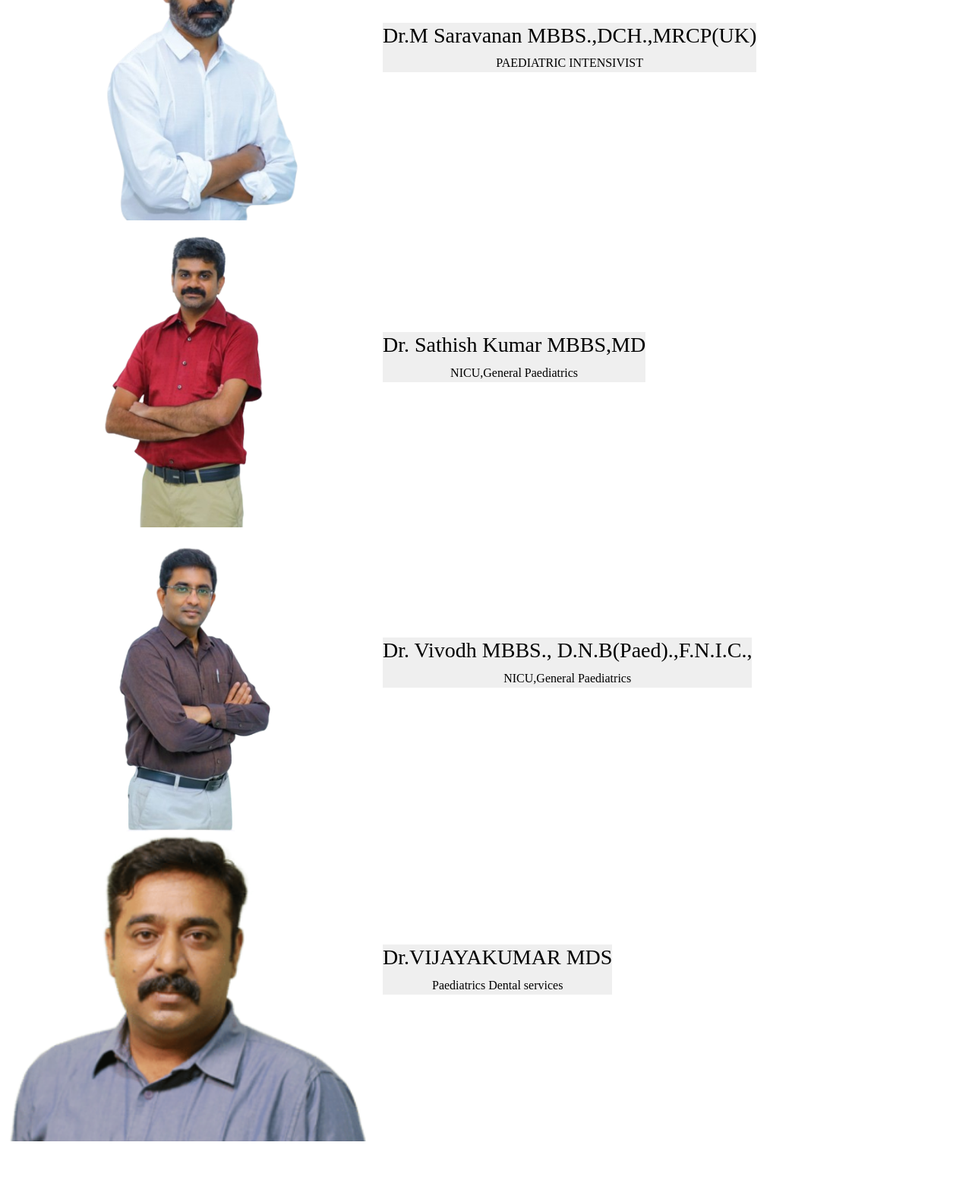
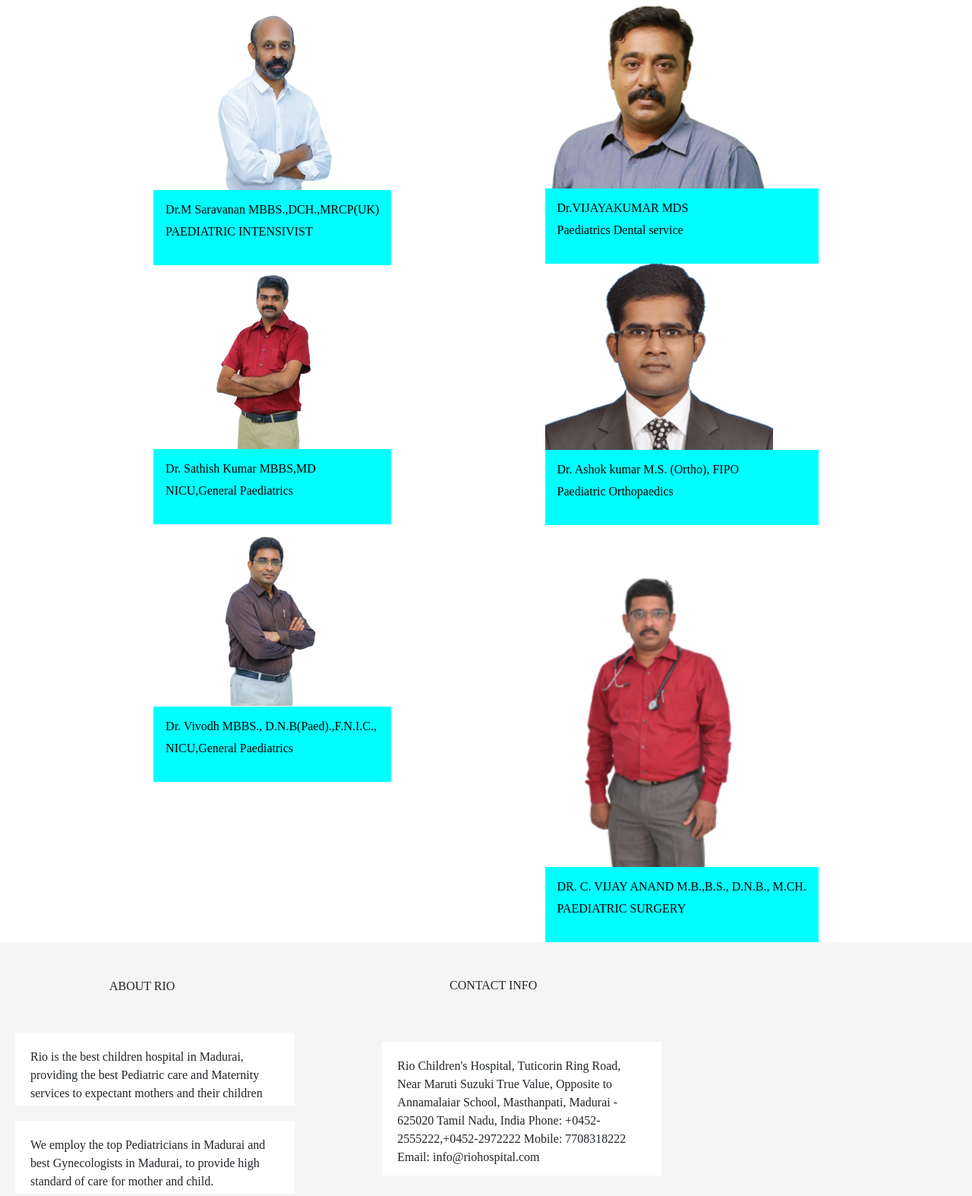
Before and after one commit to saravanan0030/hospital-project, a plain HTML site: page pages/doctors/doctors.html in a window 1280 px wide. Shown: the part 581-2155 px from the top of the page at 76% size. Drawn offline with nearby package versions, Linux system fonts and the light colour scheme; grey boxes are pictures that could not be loaded.

Commit message:
finish project

```diff
--- a/pages/doctors/doctors.css
+++ b/pages/doctors/doctors.css
@@ -95,44 +95,32 @@ a:hover:after{
   }
 
   .sir1{
-    width: 500px;
+    width: 300px;
     height: auto
   }
+.doc{
+  display: flex;
+  justify-content:  space-evenly;
+  flex-direction: row;
+   row-gap: 10rem;
 
-  .sir2{
-    width: 500px;
-    height: auto;
-    position:relative;
-  }
 
-  .sir3{
-    width: 500px;
-    height: auto;
-    position:relative;
-  }
+}
+.title h3{
+  font-size: 16px;
 
-  .sir4{
-    width: 500px;
-    height: auto;
-    position:relative;
-  }
 
-  .sir5{
-    width: 500px;
-    height: auto;
-    position:relative;
-  }
+}
+.title  {
+  gap: 30rem;
+  padding: 1rem;
+  background-color: aqua;
+  color: black;
+  width: auto;
+  max-height: auto;
+}
 
-.sir6{
-    width: 500px;
-    height: auto;
-    position:relative;
-  }
-  .doc-button{
-    width: 500px;
-    color:aliceblue;
 
-  }
 
 
   .finnal-background{
@@ -141,6 +129,8 @@ a:hover:after{
     width: 100%;
     height: 25rem;
     overflow: hidden;
+
+
 
 
   }
@@ -198,10 +188,16 @@ a:hover:after{
   iframe{
     position: absolute;
     left: 60rem;
-    top: 70rem;
+    top: 118rem;
   }
+  .meet{
+    margin: 20px;
+  }
+  .rio h4{
+     padding: 30px 30px ;
+     margin: 30px;
+  }
+  .doc{
+    display: flex;
 
-  .youtube{
-    position: relative;
-    top: 1rem;
   }
--- a/pages/doctors/doctors.html
+++ b/pages/doctors/doctors.html
@@ -43,14 +43,14 @@
         <a href="../../index.html" >Home</a>
        <a href="../../pages/about/about.html">About</a>
         <a href="#"class="active">Doctor</a>
-        <a href="../../pages/ourspecialities/ourspecialities.html">Our Specialities</a>
-        <a href="pages/our facilities/Our Facilities.html"> Our Facilities</a>
-        <a href="# Rio Genetic Clinic"> Rio Genetic Clinic</a>
-        <a href="#Blog">Blog</a>
-        <a href="#Vaccine Chart"> Vaccine Chart</a>
-        <a href="#Gallery">Gallery</a>
-        <a href="#Careers">Careers</a>
-        <a href="# Contact Us"> Contact Us</a>
+        <a href="../our specialites/our specialites.html">Our Specialities</a>
+        <a href="/pages/our facilities/Our Facilities.html"> Our Facilities</a>
+        <a href="../../pages/riogeneticclinic/riogeneticclinic.html"> Rio Genetic Clinic</a>
+        <a href="../../pages/blog/blog.html">Blog</a>
+        <a href="../../pages/vaccine chart/vaccine chart.html"> Vaccine Chart</a>
+        <a href="../../pages/gallary/gallery.html">Gallery</a>
+        <a href="../../pages/Careers/Careers.html">Careers</a>
+        <a href="../../pages/Contact Us/Contact Us.html"> Contact Us</a>
     </nav>
 
 </div>
@@ -67,37 +67,45 @@
 </div>
 
 <div class="doc">
+  <div class="doctor-1">
   <img src="../../images/sirpic1.png" id="photo" class="sir1">
-  <button>
+  <div class="title">
     <h3>Dr.M Saravanan MBBS.,DCH.,MRCP(UK)</h3>
-    PAEDIATRIC INTENSIVIST
-  </button>
-  <img src="../../images/sirpic3.png" id="photo" class="sir2">
-  <button>
+    <p>PAEDIATRIC INTENSIVIST</p>
+  </div>
+  <img src="../../images/sirpic3.png" id="photo" class="sir1">
+  <div class="title">
     <h3>Dr. Sathish Kumar MBBS,MD</h3>
-    NICU,General Paediatrics
-  </button>
-  <img src="../../images/sirpic2.png" id="photo" class="sir3">
-  <button>
+    <p> NICU,General Paediatrics</p>
+  </div>
+  <img src="../../images/sirpic2.png" id="photo" class="sir1">
+  <div class="title">
     <h3>Dr. Vivodh MBBS., D.N.B(Paed).,F.N.I.C.,</h3>
-    NICU,General Paediatrics
-  </button>
-  <img src="../../images/sirpic4.webp" id="photo" class="sir4">
-  <button>
+    <p> NICU,General Paediatrics</p>
+  </div>
+</div>
+<div class="doctor2">
+  <img src="../../images/sirpic4.webp" id="photo" class="sir1">
+  <div class="title">
     <h3>Dr.VIJAYAKUMAR MDS</h3>
-    Paediatrics Dental services
-  </button>
-  <img src="../../images/sirpic5.webp" id="photo" class="sir5">
-  <button>
-    <h3>DR. C. VIJAY ANAND M.B.,B.S., D.N.B., M.CH.</h3>
-    PAEDIATRIC SURGERY
-  </button>
-  <img src="../../images/sirpic6.webp" id="photo" class="sir6">
-  <button>
+    <p>Paediatrics Dental service</p>
+  </div>
+  <img src=" ../../images/sirpic6.webp" id="photo" class="sir1">
+  <div class="title">
     <h3>Dr. Ashok kumar M.S. (Ortho), FIPO</h3>
-    Paediatric Orthopaedics
-  </button>
+    <p> Paediatric Orthopaedics</p>
+  </div>
+  <img src="../../images/sirpic5.webp" id="photo" class="sir1">
+  <div class="title">
+  <h3>DR. C. VIJAY ANAND M.B.,B.S., D.N.B., M.CH.</h3>
+  <p>PAEDIATRIC SURGERY</p>
 </div>
+</div>
+
+</div>
+
+
+
 
 <section>
   <div class="finnal-background">
```
Also changed, not shown: pages/riogeneticclinic/riogeneticclinic.html (+1 -1 lines).
